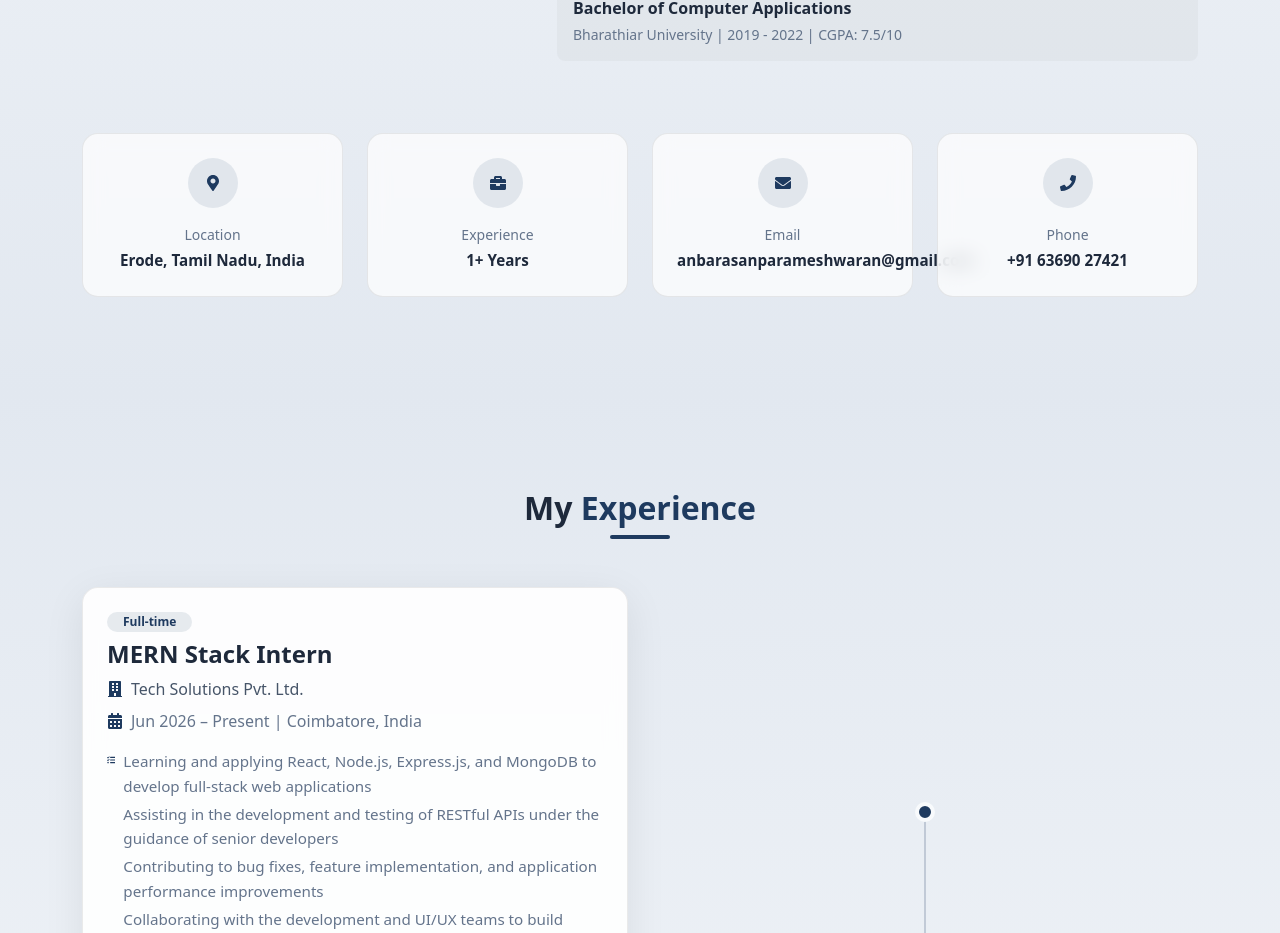
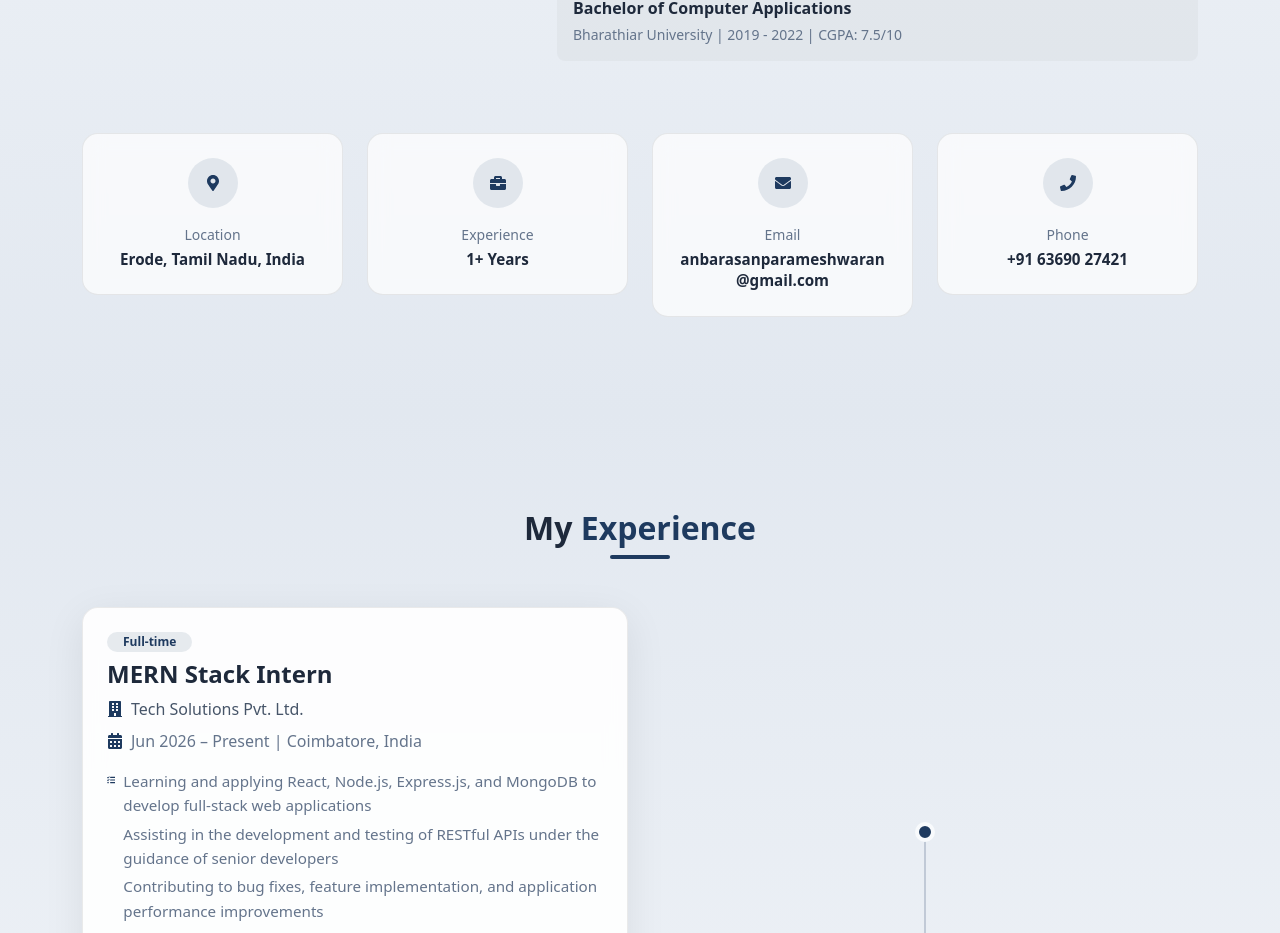
Before and after one commit to anbarasanparameshwaran-gif/MyPortfolio, a React (Vite) app: page / in a window 1280 px wide. Shown: the part 1697-2630 px from the top of the page. Built offline with nearby package versions, Linux system fonts and the light colour scheme.

Commit message:
email-card

```diff
--- a/src/components/About.jsx
+++ b/src/components/About.jsx
@@ -161,14 +161,23 @@ function About() {
                                 <p className="small fw-medium mb-1" style={{ color: theme === 'dark' ? '#94a3b8' : '#64748b' }}>
                                     {card.label}
                                 </p>
-                                <p className="fw-bold mb-0" style={{ color: theme === 'dark' ? '#f8fafc' : '#1e293b', fontSize: '0.95rem' }}>
+                                <p
+                                    className="fw-bold mb-0"
+                                    style={{
+                                        color: theme === 'dark' ? '#f8fafc' : '#1e293b',
+                                        fontSize: '0.95rem',
+                                        overflowWrap: 'anywhere',
+                                        wordBreak: 'break-word',
+                                        lineHeight: 1.4,
+                                    }}
+                                >
                                     {card.value}
                                 </p>
                             </>
                         )
 
                         return (
-                            <div className="col-6 col-md-3" key={card.label}>
+                            <div className="col-12 col-sm-6 col-md-3" key={card.label}>
                                 <AnimatedCard delay={index * 0.1}>
                                     {card.href ? (
                                         <motion.a
```
